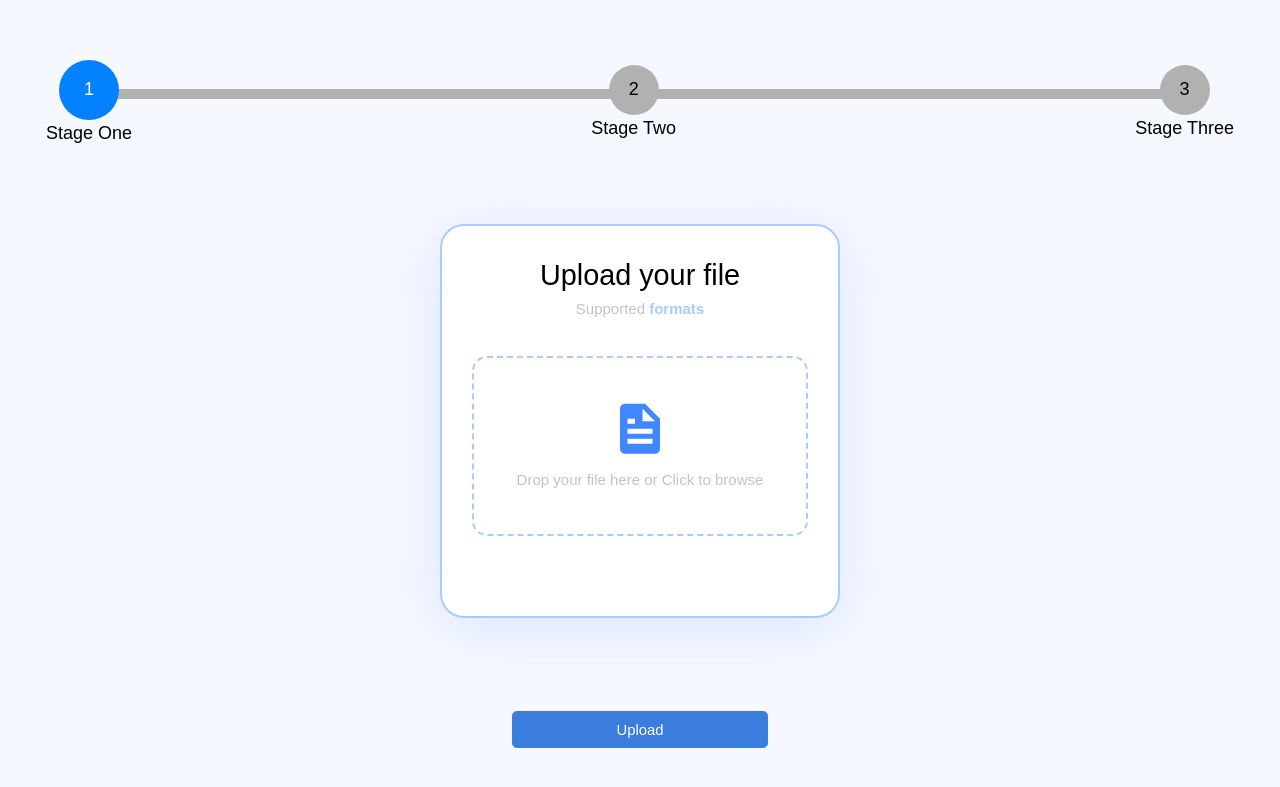
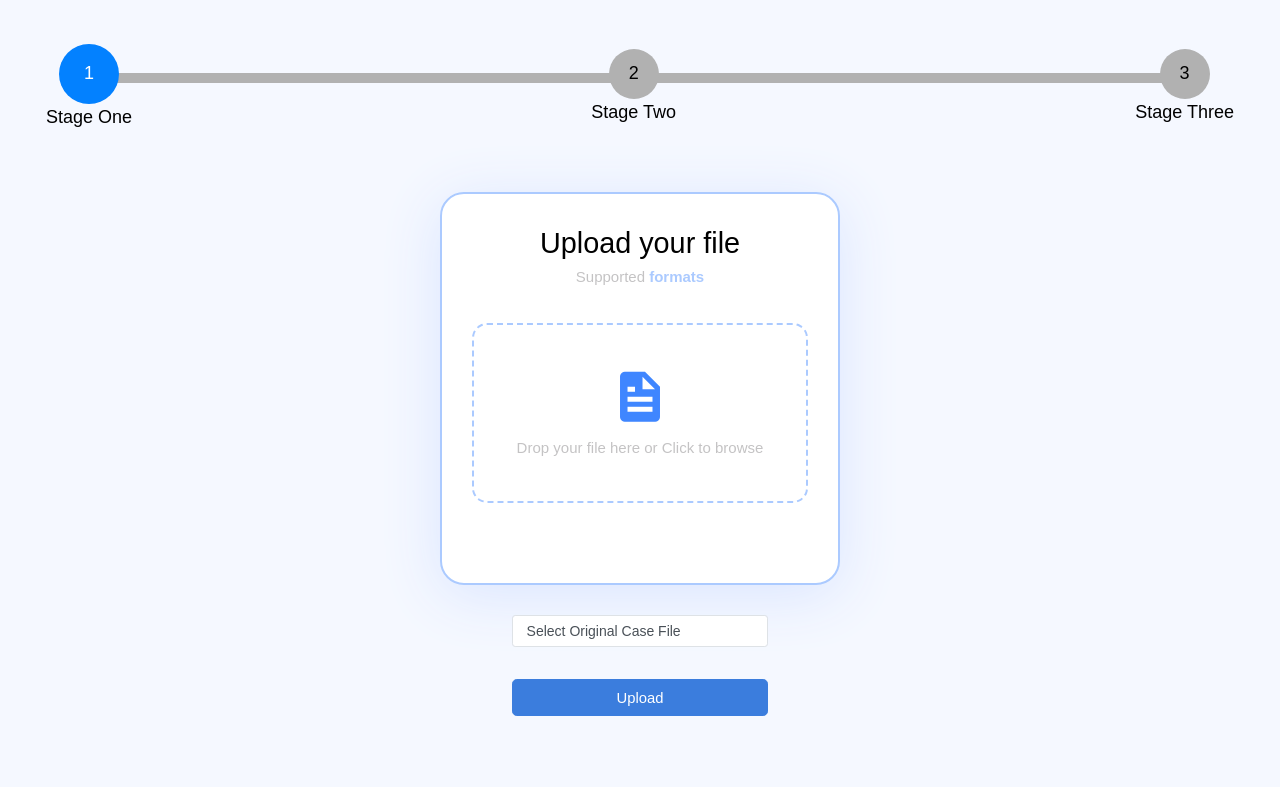
Before and after one commit to thekingjoshua/ib-fyp, a PHP site: page /ib-fyp/stage-one in a window 1280 px wide. Shown: the top 787 px of the page. Run offline with PHP 8.4, Linux system fonts and the light colour scheme; tables that the repository leaves empty or names only in its code hold one stand-in row (values such as "Sample post").

Commit message:
FEAT: add select input for original file

```diff
--- a/App/views/stage-one.view.php
+++ b/App/views/stage-one.view.php
@@ -178,7 +178,14 @@
             <!-- End File Details -->
     </div>
     <div class="d-grid gap-2 mb-3" style="width: 20%;">
-        <button class="btn btn-lg btn-primary mt-5" type="submit">Upload</button>
+        <select class="form-control">
+            <option selected>Select Original Case File</option>
+            <?php foreach ($originalCaseFiles as $originalCaseFile): ?>
+                <option value="<?= $originalCaseFile->id ?>"><?= $originalCaseFile->case_file_name ?></option>
+            <?php endforeach; ?>
+        </select>
+
+        <button class="btn btn-lg btn-primary mb-5 mt-4" type="submit">Upload</button>
     </div>
     </form>
     <!-- End Upload Area -->
```
Lines whose indentation alone changed are shown as unchanged.
